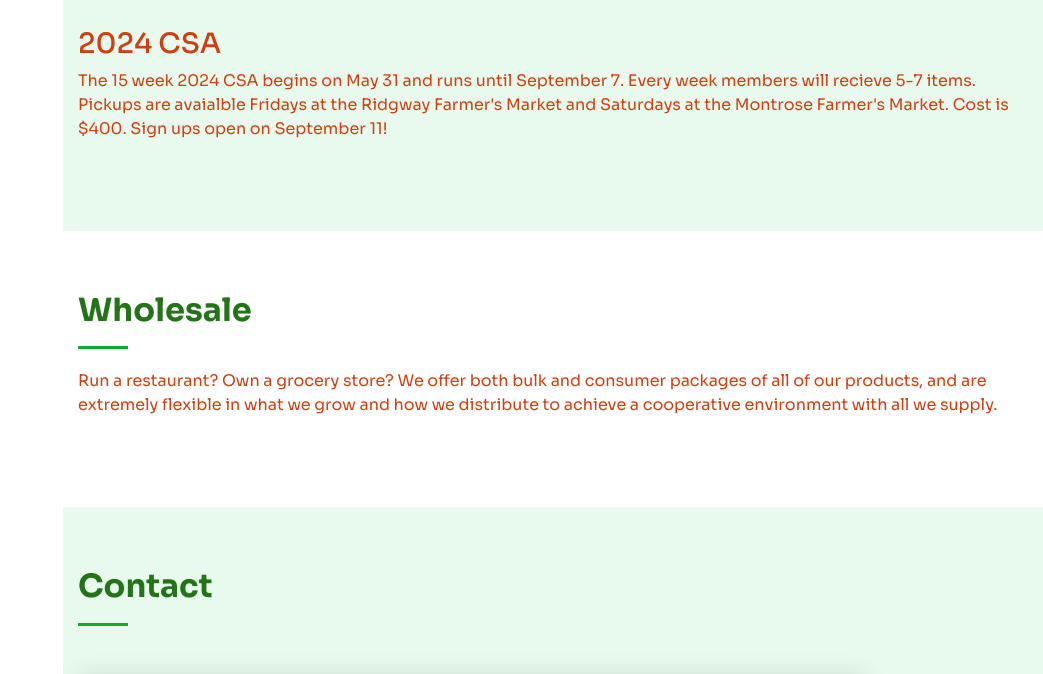
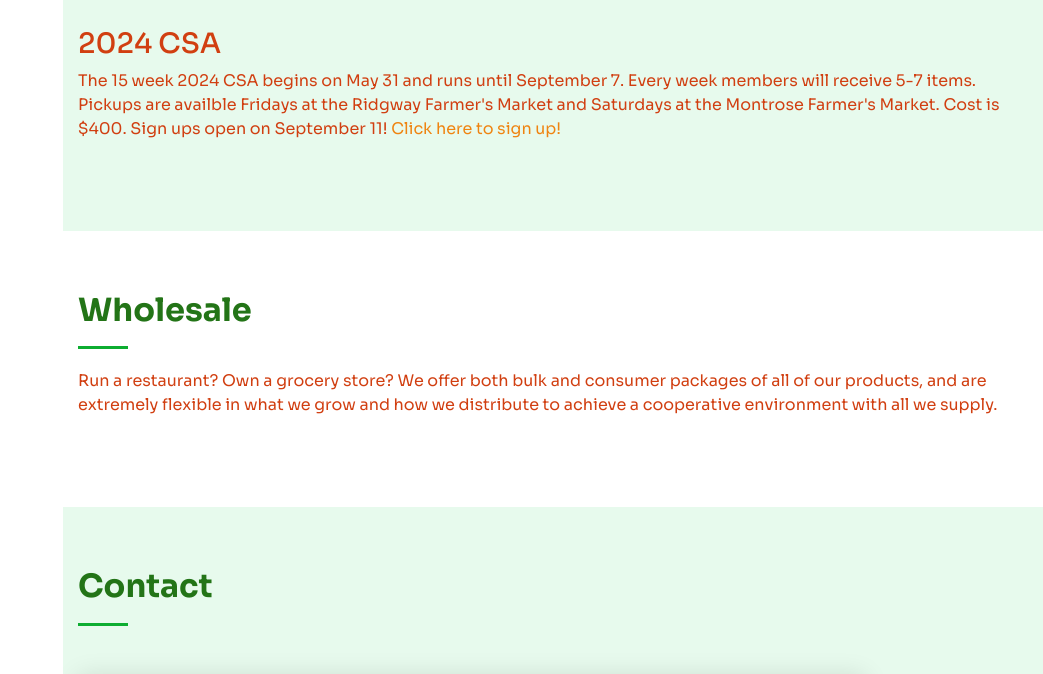
Before and after one commit to sandyseedfarm/site, a plain HTML site: page index.html in a window 1280 px wide. Shown: the part 1785-2459 px from the top of the page, without its empty margins (237-1280 px from the left). Drawn offline with nearby package versions, Linux system fonts and the light colour scheme.

Commit message:
Update index.html

```diff
--- a/index.html
+++ b/index.html
@@ -129,9 +129,11 @@
         </div>
        <div class="section-title">
           <h3>2024 CSA</h3>
-          <p>The 15 week 2024 CSA begins on May 31 and runs until September 7. Every week members will recieve 5-7 items.
-            Pickups are avaialble Fridays at the Ridgway Farmer's Market and Saturdays at the Montrose Farmer's Market.
+          <p>The 15 week 2024 CSA begins on May 31 and runs until September 7. Every week members will receive 5-7 items.
+            Pickups are availble Fridays at the Ridgway Farmer's Market and Saturdays at the Montrose Farmer's Market.
             Cost is $400. Sign ups open on September 11!
+          <a href="https://docs.google.com/forms/d/e/1FAIpQLSdyN6Vu9rs_XoLU-RRna2Ql0iAcgJCW0VLii_mZpF6V-KnyPw/viewform?usp=sf_link"> Click here to sign up!
+            </a>
           </p>
         </div>
       </div>
```
